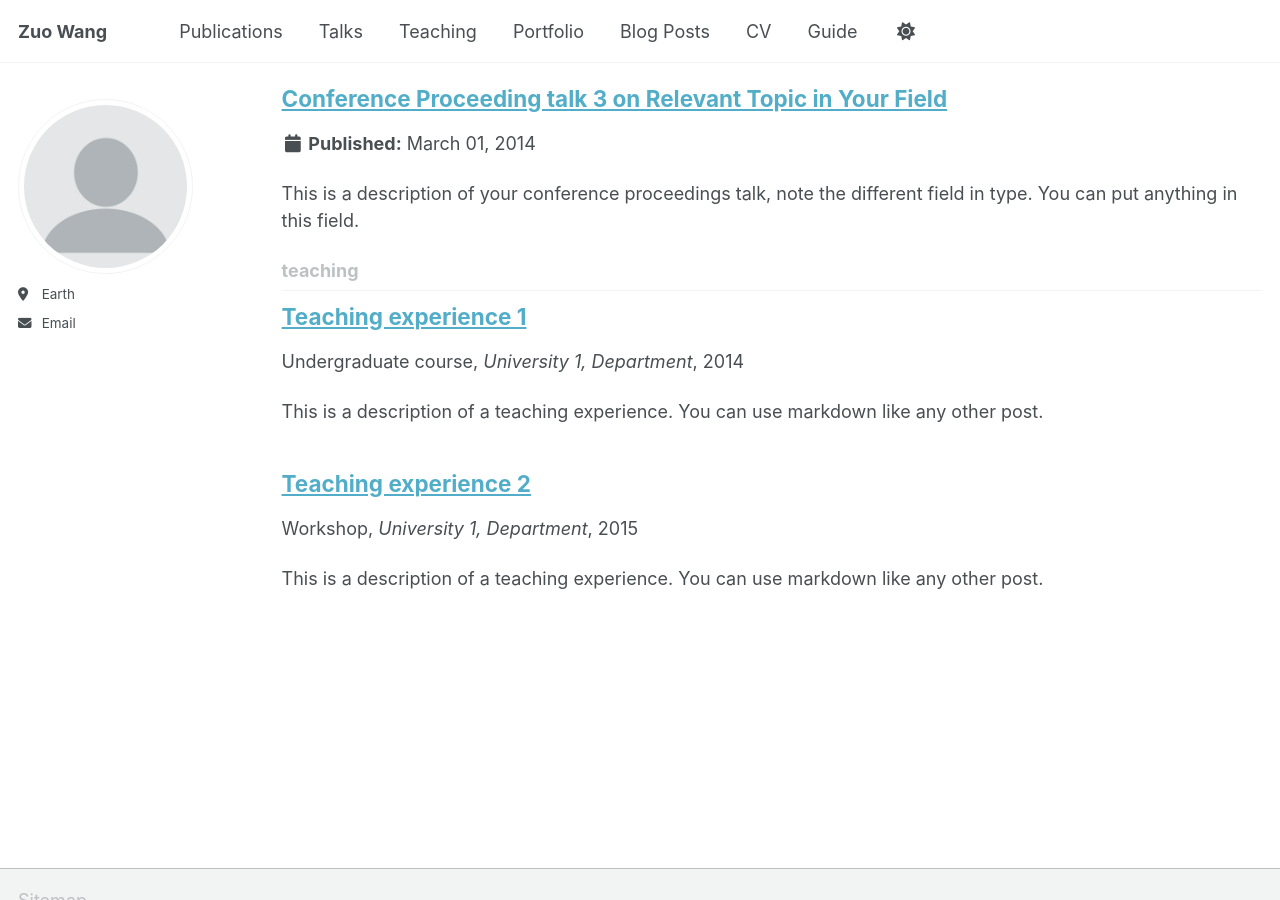
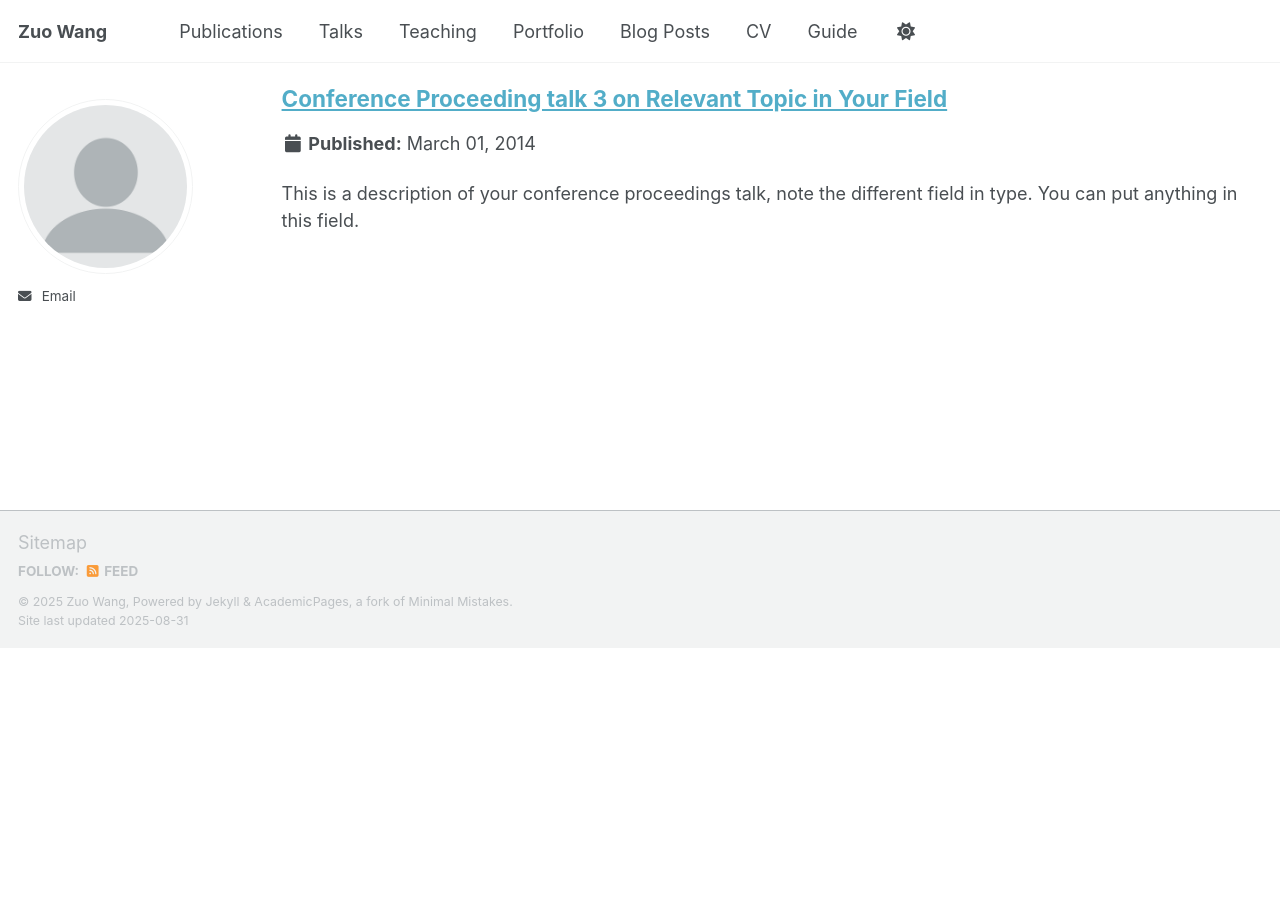
Before and after one commit to zuowang23/zuowang23.github.io, a Jekyll site: the page built from _pages/collection-archive.html, in a window 1280 px wide and 900 px high, scrolled down 2847 px. Built offline with Jekyll 4.4.1, drawn with Linux system fonts in a browser that asks for light colours; a script that is not in the unit is left out; after the commit the page ends 3495 px from its top, so only the background shows below that.

Commit message:
Personalize site

```diff
--- a/_config.yml
+++ b/_config.yml
@@ -26,7 +26,7 @@
   name             : #"Your Sidebar Name"
   pronouns         : # example: "she/her"
   bio              : #"Short biography for the left-hand sidebar"
-  location         : "Earth"
+  location         : #"Earth"
   employer         : #"Red Brick University"
   uri              : # URL
   email            : "zuo.wang@m.scnu.edu.cn"
@@ -134,7 +134,7 @@
 
 # Social Sharing
 twitter:
-  username               : &twitter
+  username               : #&twitter
 facebook:
   username               :
   app_id                 :
@@ -218,7 +218,7 @@
 # These settings control the types of collections used by the template
 collections:
   teaching:
-    output: true
+    output: false
     permalink: /:collection/:path/
   publications:
     output: true
```
